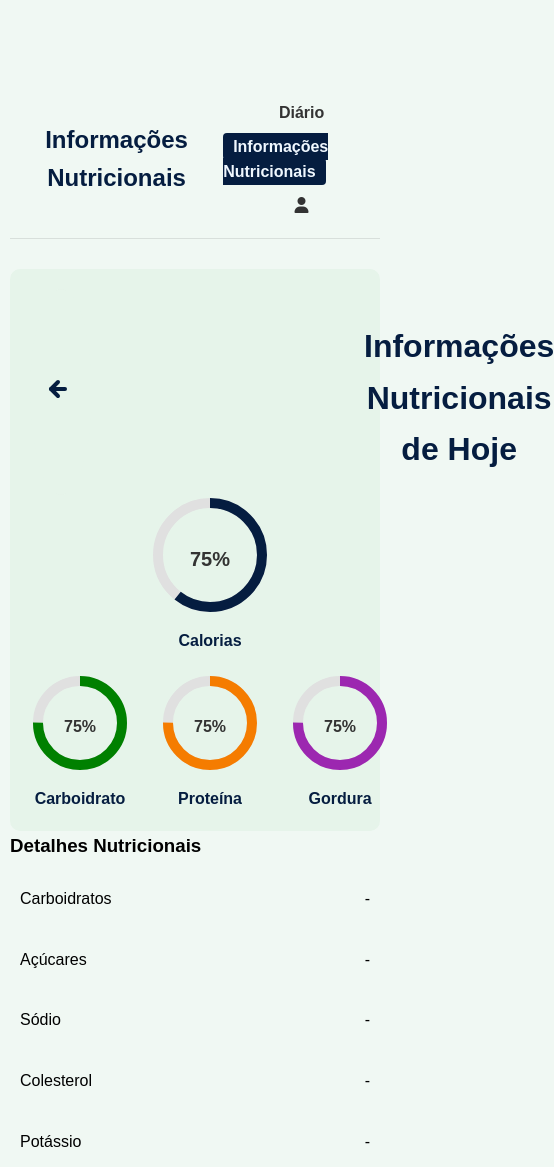
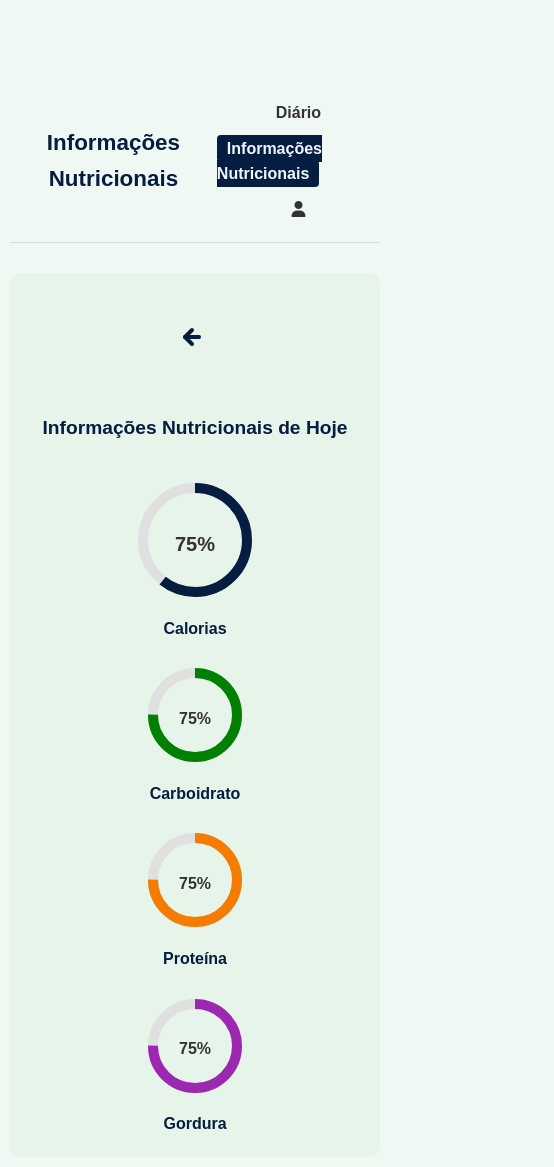
Before and after one commit to felipepcbatista/AuxilioNutricional, a website: page public/informacoes.html in a window 390 px wide. Shown: the top 1167 px of the page, 554 px wide, since content can reach past the window. Drawn offline with nearby package versions, Linux system fonts and the light colour scheme.

Commit message:
Informações Alimentares 100% responsivo

```diff
--- a/public/assets/css/responsivo.css
+++ b/public/assets/css/responsivo.css
@@ -191,3 +191,95 @@
     justify-content: center;
   }
 }
+
+
+/*INFORMAÇÕES ALIMENTARES*/
+
+@media (max-width: 576px) {
+  header h1 {
+    font-size: 1.4rem;
+    text-align: center;
+  }
+
+  nav ul {
+    flex-direction: column;
+    gap: 10px;
+    align-items: center;
+  }
+
+  .header-info {
+    flex-direction: column;
+    align-items: center;
+    gap: 10px;
+    padding: 1rem 0;
+    text-align: center;
+  }
+
+  .header-info h2 {
+    font-size: 1.2rem;
+  }
+
+  .header-info button {
+    align-self: center;
+  }
+
+  .progresso-grid {
+    display: flex;
+    flex-direction: column;
+    align-items: center;
+    gap: 1.5rem;
+  }
+
+  .progresso-item {
+    width: 100%;
+    max-width: 200px;
+  }
+
+  .progresso-legenda {
+    text-align: center;
+    margin-top: 0.5rem;
+  }
+
+  .detalhes-nutricionais h3 {
+    text-align: center;
+    font-size: 1.2rem;
+    margin: 1rem 0;
+  }
+
+  .detalhe-grid {
+    display: flex;
+    flex-direction: column;
+    gap: 8px;
+    padding: 0 1rem;
+  }
+
+  .detalhe-item {
+    display: flex;
+    justify-content: space-between;
+    border-bottom: 1px solid #ccc;
+    padding: 6px 0;
+    font-size: 0.9rem;
+  }
+
+  footer .footer-container {
+    flex-direction: column;
+    align-items: center;
+    gap: 1rem;
+    padding: 1.5rem 1rem;
+  }
+
+  .footer-links {
+    text-align: center;
+  }
+
+  .footer-social .icons {
+    justify-content: center;
+    gap: 10px;
+  }
+
+  .footer-bottom {
+    text-align: center;
+    font-size: 0.85rem;
+    padding: 1rem 0;
+  }
+}
```
